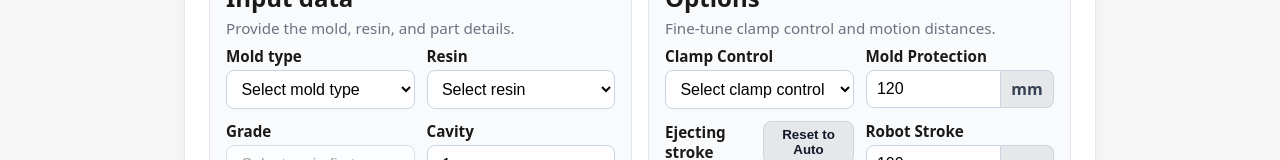
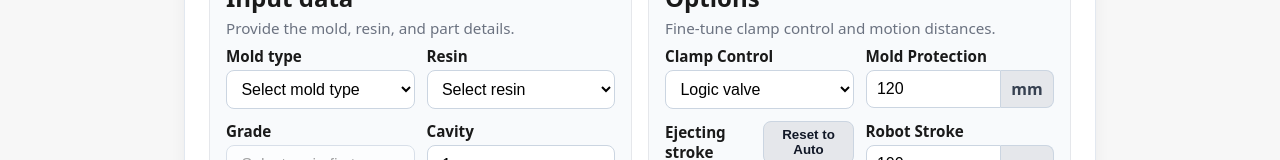
Before and after one commit to km300xl-art/CycleTime-Logic, a Next.js app: page /calculator in a window 1280 px wide. Shown: the part 241-401 px from the top of the page. Built offline with nearby package versions, Linux system fonts and the light colour scheme.

Commit message:
Update CalculatorClient.tsx

```diff
--- a/app/calculator/CalculatorClient.tsx
+++ b/app/calculator/CalculatorClient.tsx
@@ -99,7 +99,7 @@ const initialInputValues: InputFormState = {
 };
 
 const initialOptionValues: OptionFormState = {
-  clampControl: '',
+  clampControl: 'Logic valve',
   moldProtection_mm: '120',
   ejectStroke_mm: '45',
   ejectStrokeIsManual: false,
```
